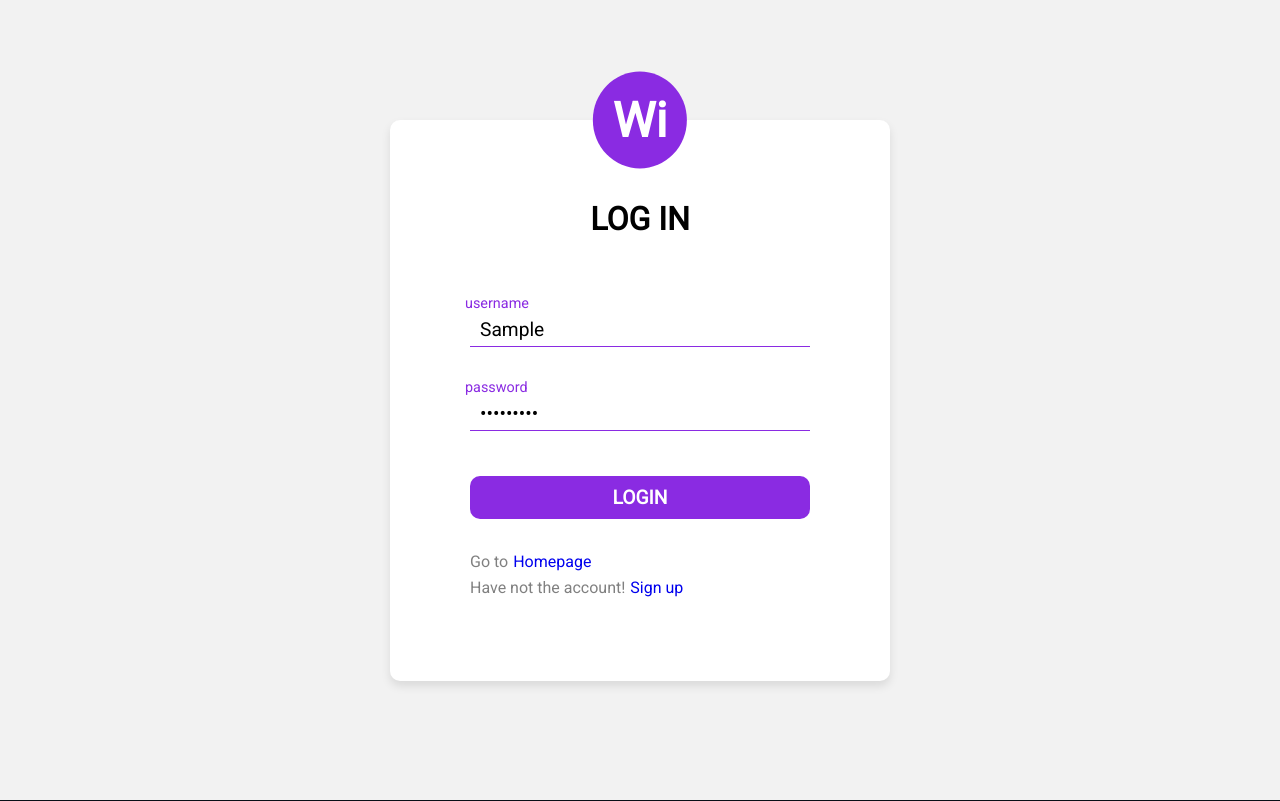
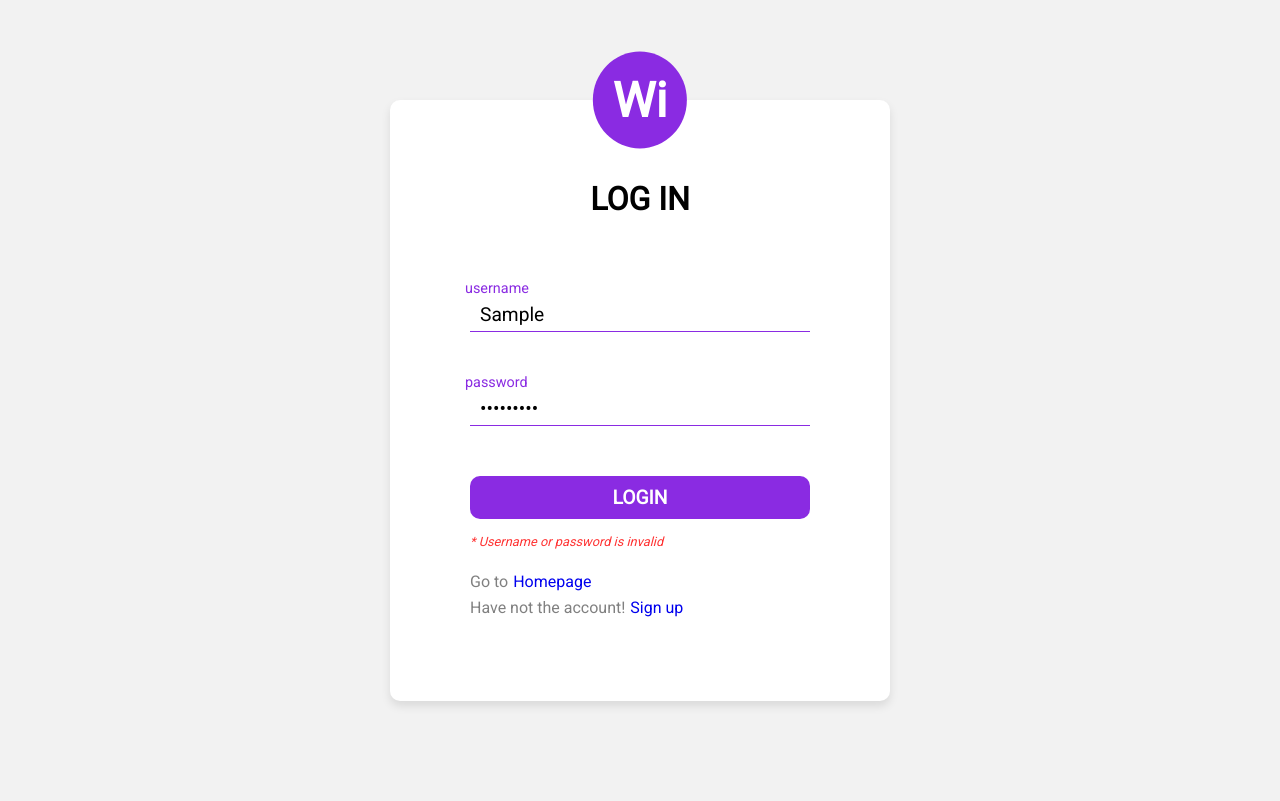
Before and after one commit to michhthuynh/with-me-app-fe, a React (Create React App) app: page /auth/login in a window 1280 px wide. Both pictures are taken after typing "Sample", "Sample123" into the empty fields and a click on the button "LOGIN". Built offline with nearby package versions, Linux system fonts and the light colour scheme; no server answers.

Commit message:
handle form login

```diff
--- a/package.json
+++ b/package.json
@@ -9,8 +9,10 @@
     "@testing-library/jest-dom": "^4.2.4",
     "@testing-library/react": "^9.5.0",
     "@testing-library/user-event": "^7.2.1",
+    "axios": "^0.21.0",
     "formik": "^2.2.1",
     "node-sass": "^4.14.1",
+    "query-string": "^6.13.6",
     "react": "^16.13.1",
     "react-dom": "^16.13.1",
     "react-icons": "^3.11.0",
@@ -40,5 +42,8 @@
       "last 1 firefox version",
       "last 1 safari version"
     ]
+  },
+  "devDependencies": {
+    "dotenv": "^8.2.0"
   }
 }
--- /dev/null
+++ b/src/api/axiosClient.js
@@ -0,0 +1,25 @@
+import axios from 'axios';
+import queryString from 'query-string';
+
+const axiosClient = axios.create({
+    baseURL: process.env.REACT_APP_API_URL,
+    headers: {
+        "Access-Control-Allow-Origin": "*",
+        "Content-Type": "application/json",
+    },
+    paramsSerializer: params => queryString.stringify(params),
+});
+axiosClient.interceptors.request.use(async (config) => {
+    // Handle token here ...
+    return config;
+})
+axiosClient.interceptors.response.use((response) => {
+    if (response && response.data) {
+        return response.data;
+    }
+    return response;
+}, (error) => {
+    // Handle errors
+    throw error;
+});
+export default axiosClient;
--- /dev/null
+++ b/src/api/userApi.js
@@ -0,0 +1,10 @@
+const { default: axiosClient } = require("./axiosClient")
+
+const userApi = {
+    postLogin: (params) => {
+        const url = '/auth/login'
+        return axiosClient.post(url, { params })
+    }
+}
+
+export default userApi
--- a/src/components/LoginForm/LoginForm.scss
+++ b/src/components/LoginForm/LoginForm.scss
@@ -45,8 +45,18 @@
             flex-direction: column;
             justify-content: center;
             align-items: center;
+            position: relative;
+            &__error-message {
+                color: red;
+                font-size: 0.8rem;
+                font-style: italic;
+                opacity: 0.8;
+                position: absolute;
+                bottom: -30px;
+                left: 0;
+            }
             .form-group {
-                margin: 25px 10px;
+                margin: 30px 10px;
                 font-size: 1.2rem;
                 width: 100%;
                 position: relative;
@@ -59,8 +69,15 @@
                     border-bottom: 1px solid black;
                     transition: all 0.3s linear;
                 }
-                .error-message {
+                &__error-message {
+                    padding: 0px;
+                    margin: 0;
+                    position: absolute;
+                    top: 45px;
                     color: red;
+                    font-size: 0.8rem;
+                    font-style: italic;
+                    opacity: 0.8;
                 }
                 label {
                     position: absolute;
@@ -84,6 +101,7 @@
                 }
             }
             button {
+                outline: none;
                 margin-top: 20px;
                 text-transform: uppercase;
                 width: 100%;
@@ -97,8 +115,9 @@
                 cursor: pointer;
             }
         }
+
         &__another {
-            margin-top: 30px;
+            margin-top: 50px;
             div {
                 color: gray;
                 line-height: 1rem;
--- a/src/components/LoginForm/index.jsx
+++ b/src/components/LoginForm/index.jsx
@@ -1,33 +1,46 @@
-import React from 'react';
-import { faHome } from "@fortawesome/free-solid-svg-icons";
-import { FontAwesomeIcon } from "@fortawesome/react-fontawesome";
+import React, { useState } from 'react';
 import './LoginForm.scss'
-import logo from '../../assets/logo-violet.png'
 import { NavLink } from 'react-router-dom';
 import { FastField, Form, Formik } from 'formik'
 import InputField from '../../custom-fields/InputField';
 import * as Yup from 'yup'
+import userApi from '../../api/userApi';
+
+const msgRequired = '* This field is required'
+const msgUserFail = '* Username is not available'
+const msgPasswordFail = '* Password is not available'
 
 function LoginForm(props) {
+  const [errorMsg, setErrorMsg] = useState('')
   const initialValue = {
     username: '',
     password: '',
   }
 
   const validationSchema = Yup.object().shape({
-    username: Yup.string().required('Username is required'),
-    password: Yup.string().required('Username is required'),
+    username: Yup.string().required(msgRequired).min(6, msgUserFail).max(16, msgUserFail).trim(msgUserFail),
+    password: Yup.string().required(msgRequired).min(6, msgPasswordFail).max(16, msgPasswordFail).trim(msgPasswordFail),
   })
+
+  const fetchUserLogin = async (values) => {
+    try {
+      const response = await userApi.postLogin({ username: values.username, password: values.password })
+      console.log(response)
+    } catch (error) {
+      setErrorMsg('* Username or password is invalid')
+    }
+  }
 
   return (
     <Formik
       initialValues={initialValue}
       validationSchema={validationSchema}
+      onSubmit={values => {
+        fetchUserLogin(values)
+      }}
     >
       {formikProps => {
-        const {values, errors, touched} = formikProps
-        console.log({values, errors, touched})
-
+        const { errors } = formikProps
         return (
           <Form className="login-form">
             <div className="login-form__title">
@@ -52,7 +65,11 @@ function LoginForm(props) {
                 placeholder=""
               />
               <button type="submit">Login</button>
+              {
+                errorMsg && <div className="login-form__login__error-message">{errorMsg}</div>
+              }
             </div>
+
             <div className="login-form__another">
               <div>
                 Go to
--- a/src/custom-fields/InputField.jsx
+++ b/src/custom-fields/InputField.jsx
@@ -21,9 +21,9 @@ function InputField(props) {
     type, label, placeholder, disable
   } = props
 
-  const {name} = field
+  const { name } = field
   const { errors, touched } = form
-  const showError = errors[name] && touched[name]
+  const showError = touched[name] && errors[name]
   return (
     <div className="form-group">
       <input
@@ -37,7 +37,7 @@ function InputField(props) {
       <label htmlFor={name}>{label}</label>
       {
         showError &&
-        <p className="error-message">
+        <p className="form-group__error-message">
           {
             errors[name]
           }
```
Also changed, not shown: 2 other files (tests, documents, lock files or other folders).
